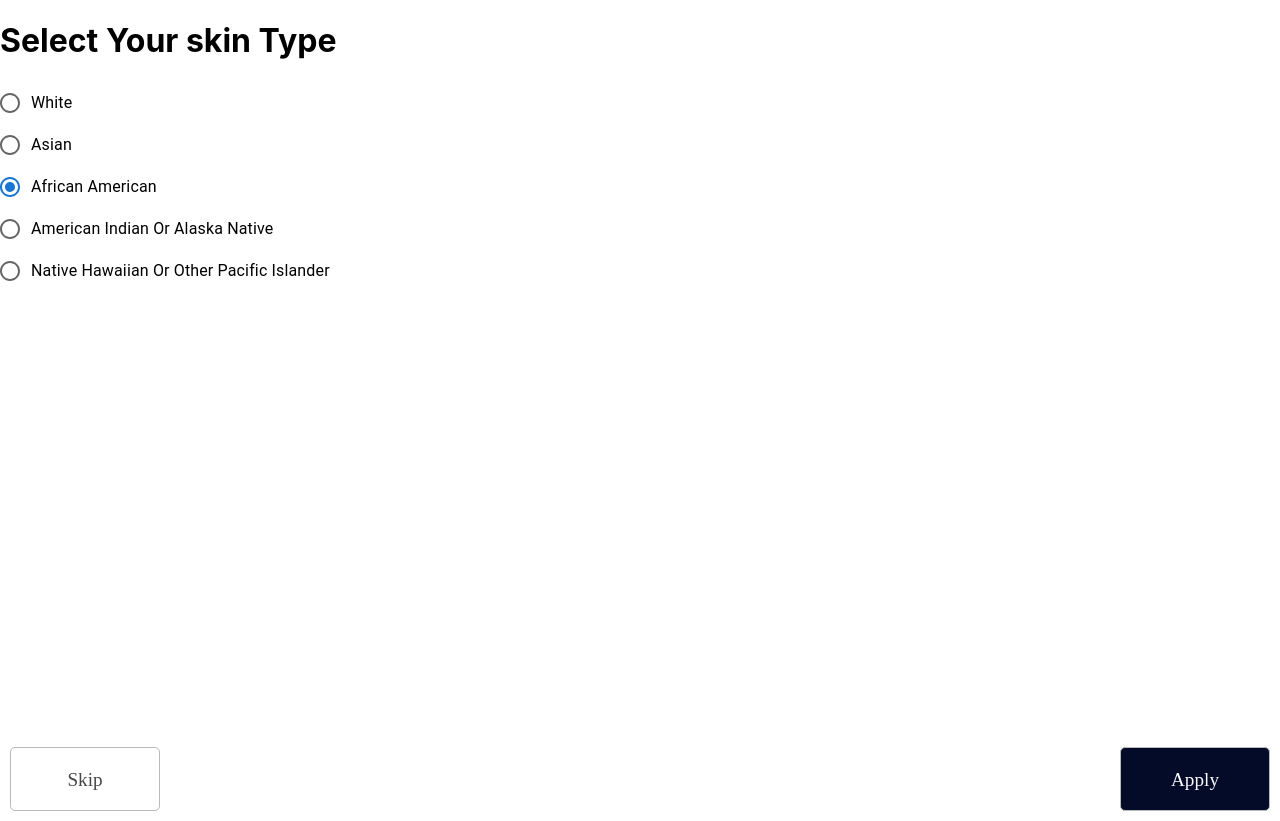
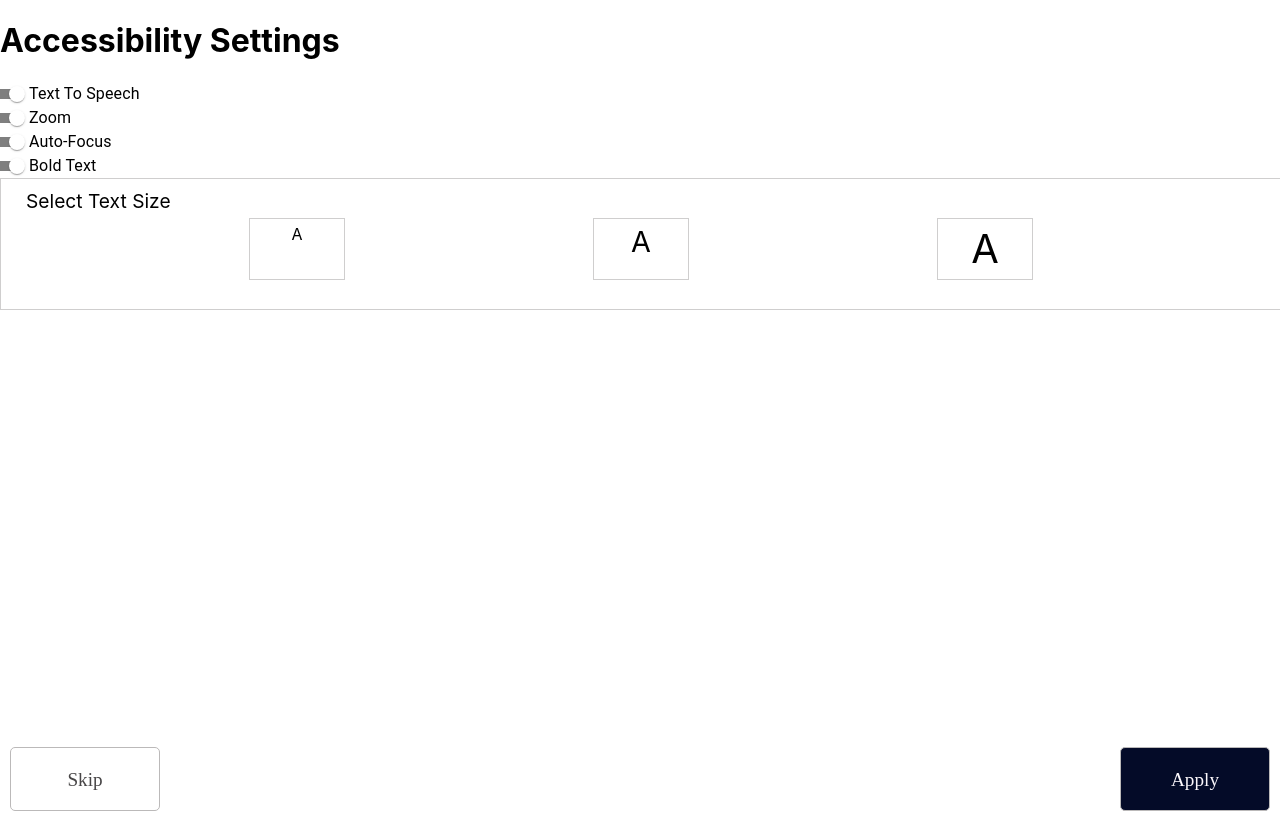
Before and after one commit to MaryamSiddiqui-ms/skincare_app, a React (Create React App) app: page /accessibility in a window 1280 px wide. Built offline with nearby package versions, Linux system fonts and the light colour scheme.

Commit message:
text size selection

```diff
--- a/package.json
+++ b/package.json
@@ -12,6 +12,7 @@
     "@testing-library/user-event": "^13.5.0",
     "react": "^18.2.0",
     "react-dom": "^18.2.0",
+    "react-router-dom": "^6.8.2",
     "react-scripts": "5.0.1",
     "styled-components": "^5.3.8",
     "web-vitals": "^2.1.4"
--- a/src/App.js
+++ b/src/App.js
@@ -13,7 +13,7 @@ function App() {
     // </BrowserRouter>
     // <Home/>
     // <AccessibilitySettings/>
-    <ManualSkinTone/>
+    <AccessibilitySettings/>
   );
 }
 
--- a/src/pages/AccessibilitySettings/AccessibilitySettings.css
+++ b/src/pages/AccessibilitySettings/AccessibilitySettings.css
@@ -5,3 +5,44 @@
   right: 0;
   padding: 10px;
 }
+
+.text-size-container{
+  width: 100%;
+  height: 130px;
+  border: 1px solid rgb(207, 206, 206);
+  /* border: 1px solid rgb(233, 233, 233); */
+}
+
+.font-containers{
+  display: flex;
+  align-items: center;
+  justify-content: space-evenly;
+}
+
+.text-size-container > p{
+  font-size: 1.2rem;
+  margin-left: 25px;
+  margin-top: 10px;
+  margin-bottom: 5px;
+}
+
+.small, .medium, .large{
+  padding: 5px 7px;
+  border: 1px solid rgb(207, 206, 206);
+  width: 80px;
+  height: 50px;
+  text-align: center;
+
+}
+
+.small{
+  font-size: 1rem;
+}
+
+.medium{
+  font-size: 1.8rem;
+}
+
+.large{
+  font-size: 2.5rem;
+}
--- a/src/pages/AccessibilitySettings/AccessibilitySettings.jsx
+++ b/src/pages/AccessibilitySettings/AccessibilitySettings.jsx
@@ -5,6 +5,7 @@ import Switch from '@mui/material/Switch';
 import {Button} from './../../components';
 import './AccessibilitySettings.css'
 import Grid from '@mui/material/Grid';
+import TextSizeSelection from './TextSizeSelection'
 
 function AccessibilitySettings() {
 
@@ -17,6 +18,16 @@ function AccessibilitySettings() {
         <FormControlLabel control={<Switch defaultChecked size="small" color="default"/>} label="Auto-Focus" />
         <FormControlLabel control={<Switch defaultChecked size="small" color="default"/>} label="Bold Text" />
       </FormGroup>
+
+      <div className='text-size-container'>
+          <p style={{color: 'black'}}>Select Text Size</p>
+          <div className="font-containers">
+            <div className='small'>A</div>
+            <div className='medium'>A</div>
+            <div className='large'>A</div>
+          </div>
+      </div>
+
       <div className='setting_BTN'>
         <Grid container justifyContent="space-between" >
           <Grid item>
--- /dev/null
+++ b/src/pages/AccessibilitySettings/TextSizeSelection.jsx
@@ -0,0 +1,16 @@
+import React from 'react'
+import './AccessibilitySettings.css'
+
+function TextSizeSelection(props){
+    return
+    (
+        <div className='text-size-container'>
+            <p style={{color: 'black'}}>Select Text Size</p>
+            <div className='small'>A</div>
+            <div className='medium'>A</div>
+            <div className='large'>A</div>
+        </div>
+    )
+}
+
+export default TextSizeSelection
```
Also changed, not shown: 1 other file (tests, documents, lock files or other folders). Lines whose indentation alone changed are shown as unchanged.
